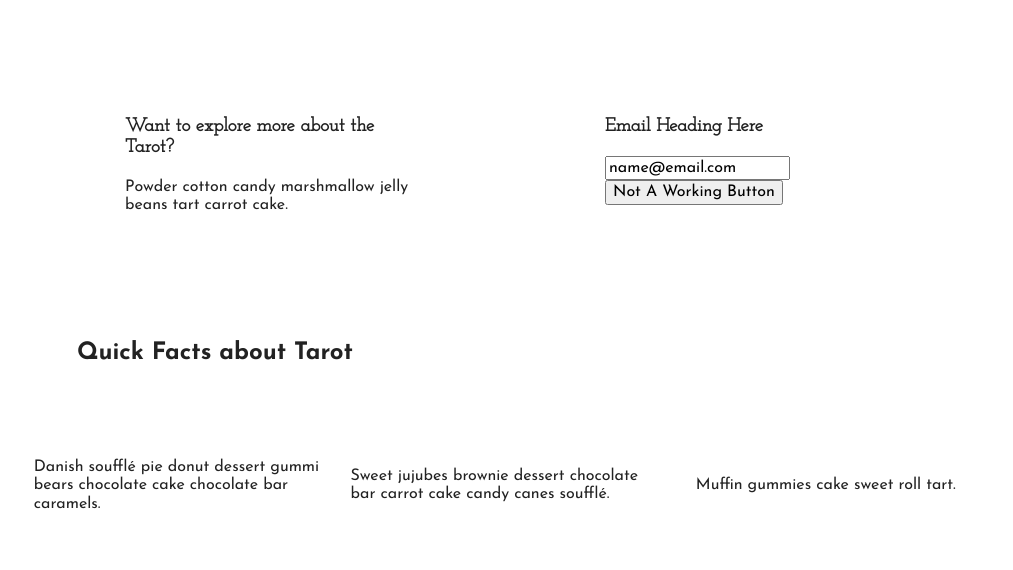
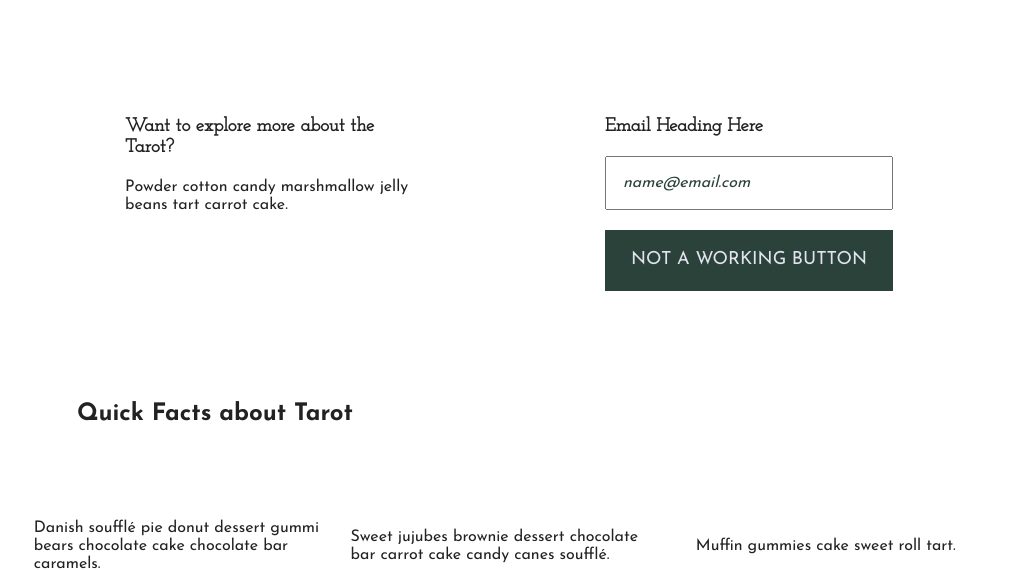
Before and after one commit to MorganEJLA/final-tarot, a website built with Parcel: page index.html in a window 1280 px wide. Shown: the part 199-769 px from the top of the page, without its empty margins (131-1144 px from the left). Built offline with nearby package versions, Linux system fonts and the light colour scheme; a web font is replaced by a local one.

Commit message:
added more text styles

```diff
--- a/css/main.css
+++ b/css/main.css
@@ -465,7 +465,31 @@ a:focus {
 .clearfix::after {
   clear: both;
 }
+aside .form {
+  margin-top: 30px;
+}
 
+input[type=text] {
+  box-sizing: border-box;
+  width: 100%;
+  color: #2a423a;
+  font-style: italic;
+  padding: 1em;
+}
+
+input[type=button] {
+  width: 100%;
+  padding: 20px 0;
+  margin-top: 20px;
+  background-color: #2a423a;
+  font-family: Josefin Sans, sans-serif;
+  font-weight: 500;
+  font-size: 1.125em;
+  color: #e2e3ed;
+  border: none;
+  text-align: center;
+  text-transform: uppercase;
+}
 /* ==========================================================================
    EXAMPLE Media Queries for Responsive Design.
    These examples override the primary ('mobile first') styles.
```
